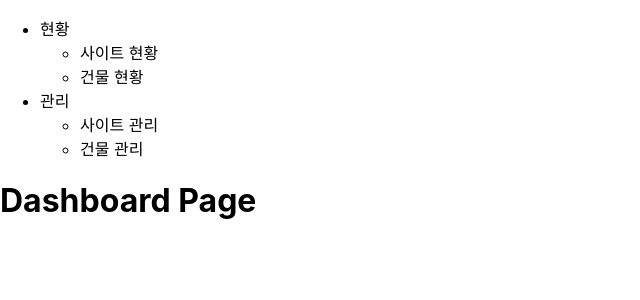
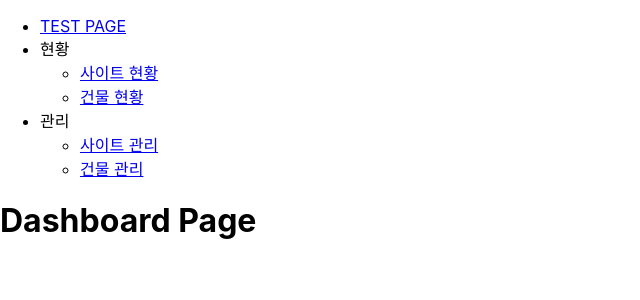
Before and after one commit to mizzyjo/react-study-hems, a React (Create React App) app: page /dashboard in a window 1280 px wide. Shown: the top 300 px of the page, without its empty margins (0-640 px from the left). Built offline with nearby package versions, Linux system fonts and the light colour scheme.

Commit message:
feat: set up routing in LNB

```diff
--- a/src/components/common/LNB.jsx
+++ b/src/components/common/LNB.jsx
@@ -1,20 +1,24 @@
 import React from 'react'
+import { Link } from "react-router"
 
 export const LNB = props => (
     <header>
         <ul>
             <li>
+                <Link to="/test">TEST PAGE</Link>
+            </li>
+            <li>
                 현황
                 <ul>
-                    <li>사이트 현황</li>
-                    <li>건물 현황</li>
+                    <li><Link to="/sitestatus">사이트 현황</Link></li>
+                    <li><Link to="/buildingstatus">건물 현황</Link></li>
                 </ul>
             </li>
             <li>
                 관리
                 <ul>
-                    <li>사이트 관리</li>
-                    <li>건물 관리</li>
+                    <li><Link to="/sitemgmt">사이트 관리</Link></li>
+                    <li><Link to="/buildingmgmt">건물 관리</Link></li>
                 </ul>
             </li>
         </ul>
```
